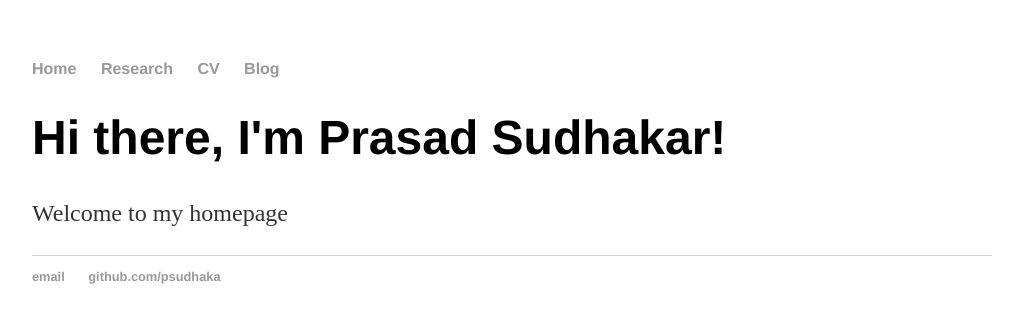
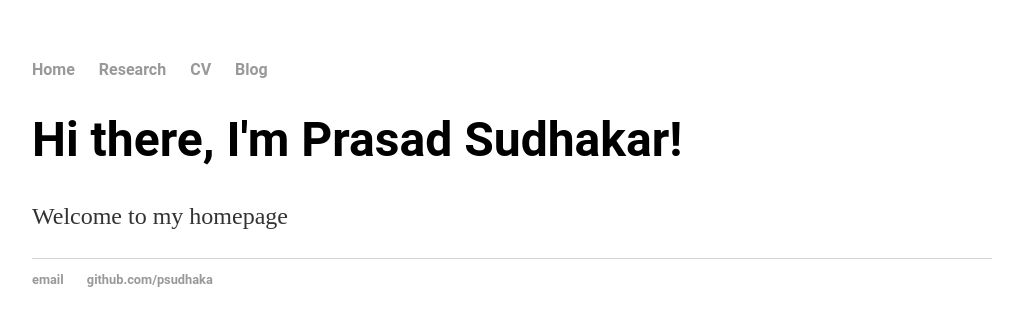
Before and after one commit to psudhaka/psudhaka.github.io, a Jekyll site: the page built from index.html, in a window 1280 px wide. Shown: the top 326 px of the page, without its empty margins (128-1151 px from the left). Built offline with Jekyll 4.4.1, drawn with Linux system fonts in a browser that asks for light colours.

Commit message:
Update main.css
Changed font type in css

```diff
--- a/css/main.css
+++ b/css/main.css
@@ -3,7 +3,7 @@ body {
     width: 75%;
 }
 nav ul, footer ul {
-    font-family:'Helvetica', 'Arial', 'Sans-Serif';
+    font-family: 'Roboto', sans-serif;
     padding: 0px;
     list-style: none;
     font-weight: bold;
@@ -21,7 +21,7 @@ a:hover {
 }
 h1 {
     font-size: 3em;
-    font-family:'Helvetica', 'Arial', 'Sans-Serif';
+    font-family: 'Roboto', sans-serif;
 }
 p {
     font-size: 1.5em;
@@ -45,4 +45,5 @@ ul.posts li {
 ol.a li {
     font-size: 1em;
     list-style-type: decimal;
+    font-family: 'Roboto', sans-serif;
 }
```
